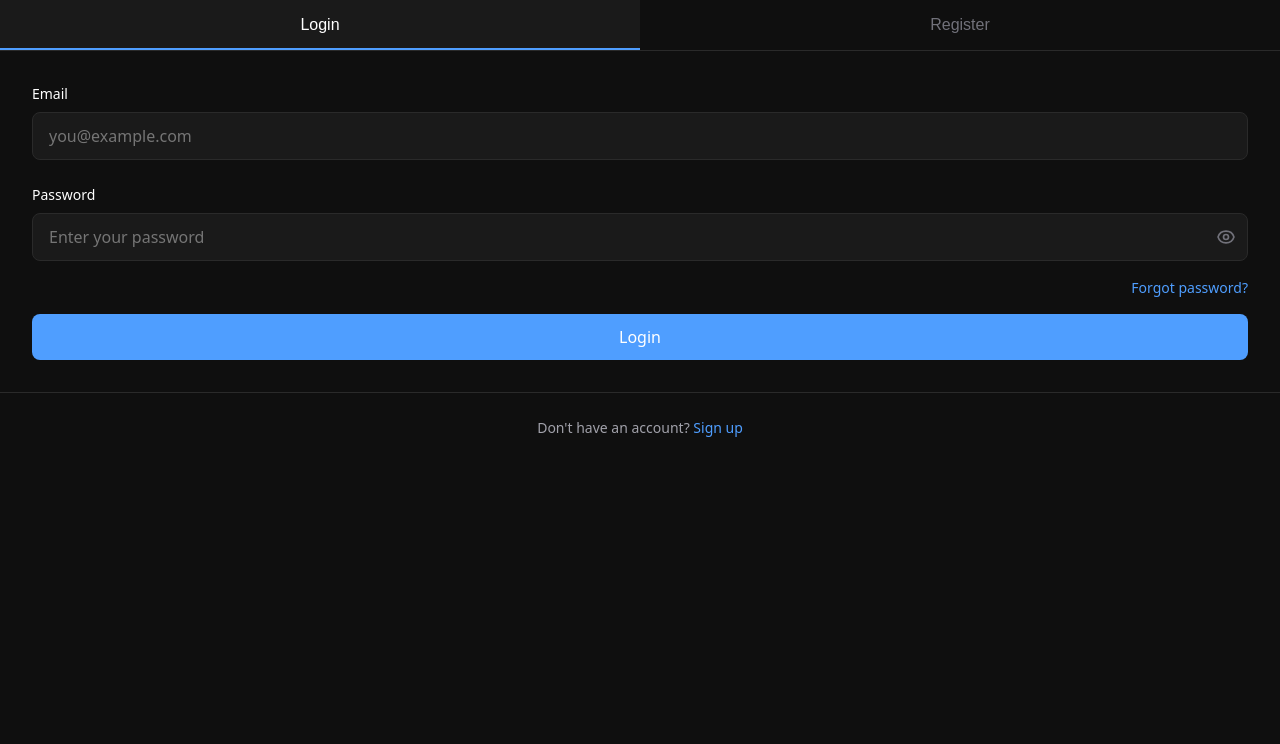
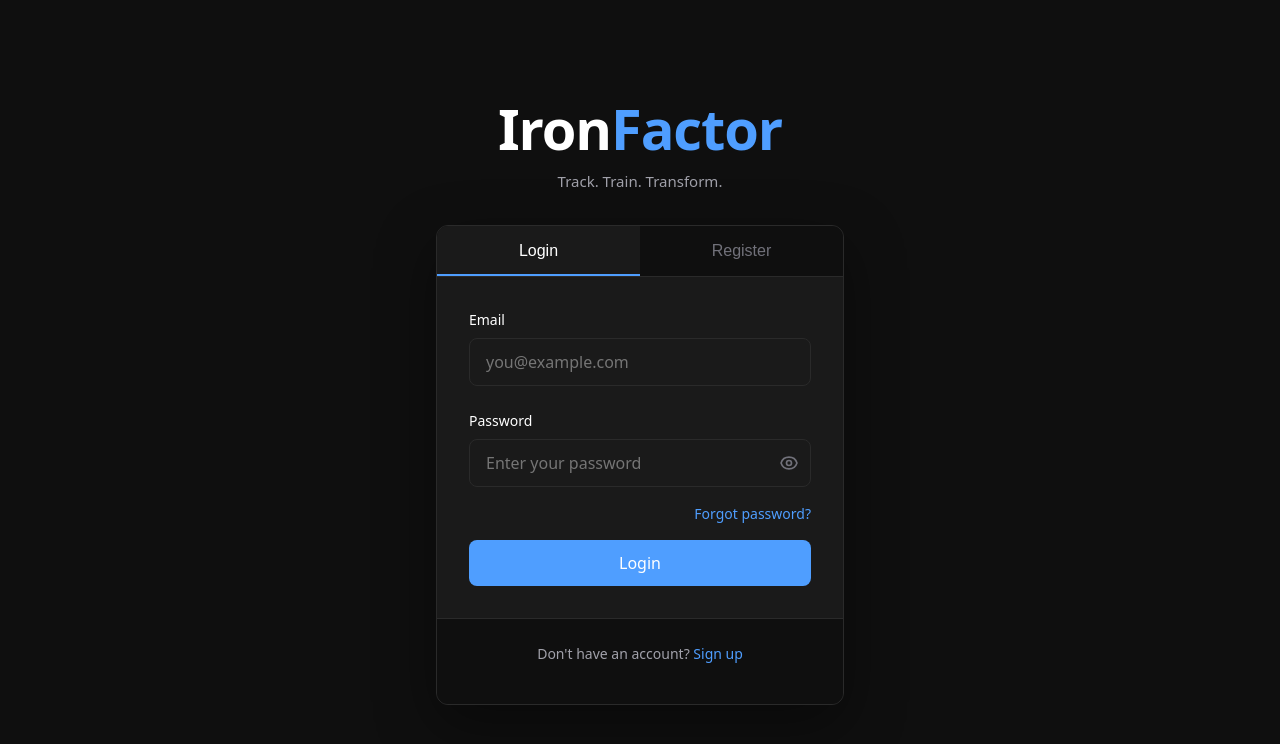
Before and after one commit to MLMario/exercise_tracker_app, a Preact app: page / in a window 1280 px wide. Shown: the top 744 px of the page. Built offline with nearby package versions, Linux system fonts and the light colour scheme; no server answers.

Commit message:
feat(19-01): update AuthSurface with IronFactor branding
- Add brand section with IronFactor logo (Iron white, Factor blue)
- Add tagline: Track. Train. Transform.
- Wrap content in auth-wrapper > brand + auth-card structure
- Replace auth-surface-container with new semantic structure

```diff
--- a/src/surfaces/auth/AuthSurface.tsx
+++ b/src/surfaces/auth/AuthSurface.tsx
@@ -412,7 +412,17 @@ export function AuthSurface({ isRecoveryMode = false, onRecoveryModeExit }: Auth
   console.log('[DEBUG AuthSurface] Rendering - authSurface:', authSurface, 'showTabs:', showTabs);
 
   return (
-    <div class="auth-surface-container">
+    <div class="auth-wrapper">
+      {/* Brand Section */}
+      <div class="brand">
+        <h1 class="brand-logo">
+          <span class="iron">Iron</span><span class="factor">Factor</span>
+        </h1>
+        <p class="brand-tagline">Track. Train. Transform.</p>
+      </div>
+
+      {/* Auth Card */}
+      <div class="auth-card">
         {/* Tab Navigation - matches index.html lines 30-43 */}
         {showTabs && (
           <div class="auth-tabs">
@@ -464,6 +474,7 @@ export function AuthSurface({ isRecoveryMode = false, onRecoveryModeExit }: Auth
           </div>
         )}
       </div>
+    </div>
   );
 }
 
```
Lines whose indentation alone changed are shown as unchanged.
